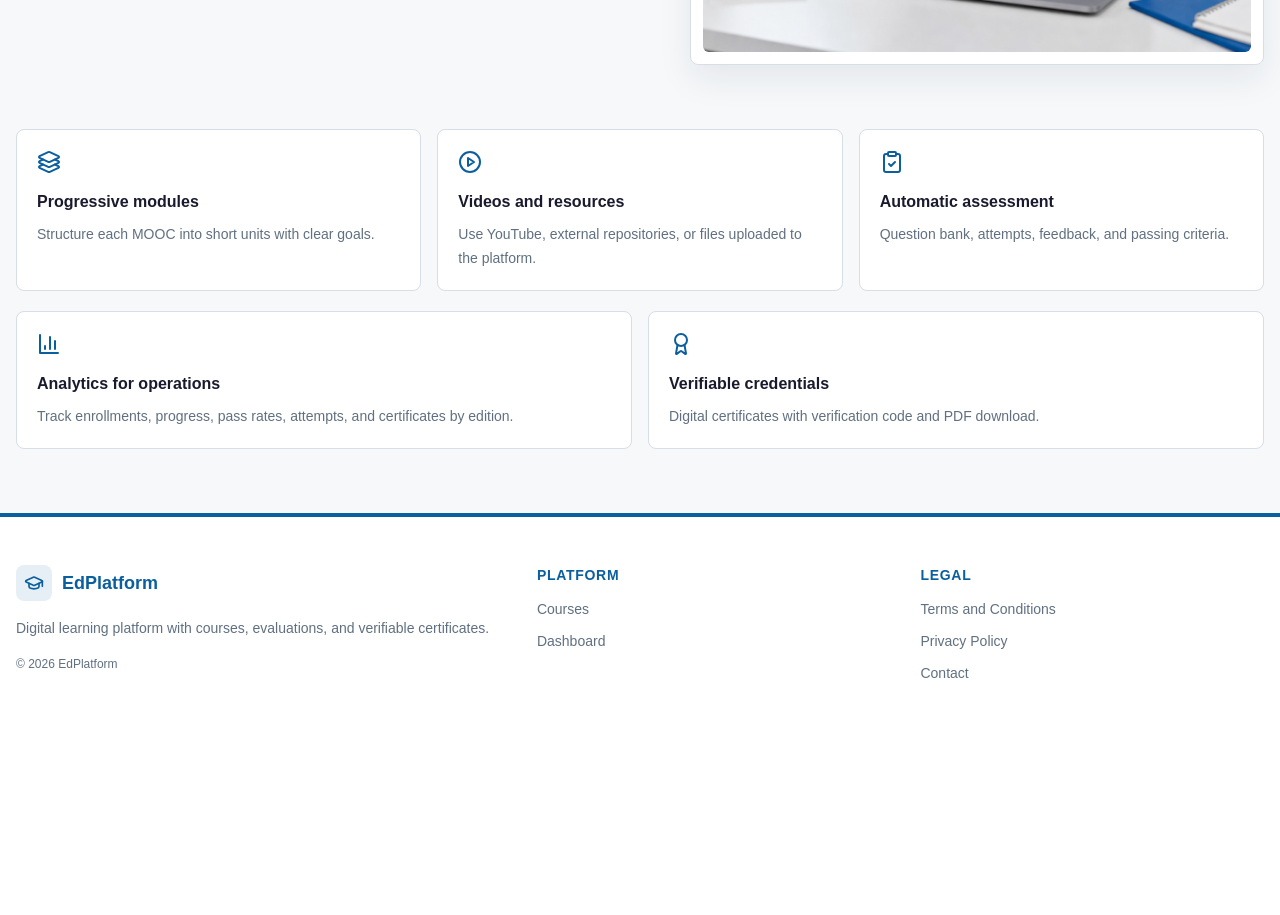
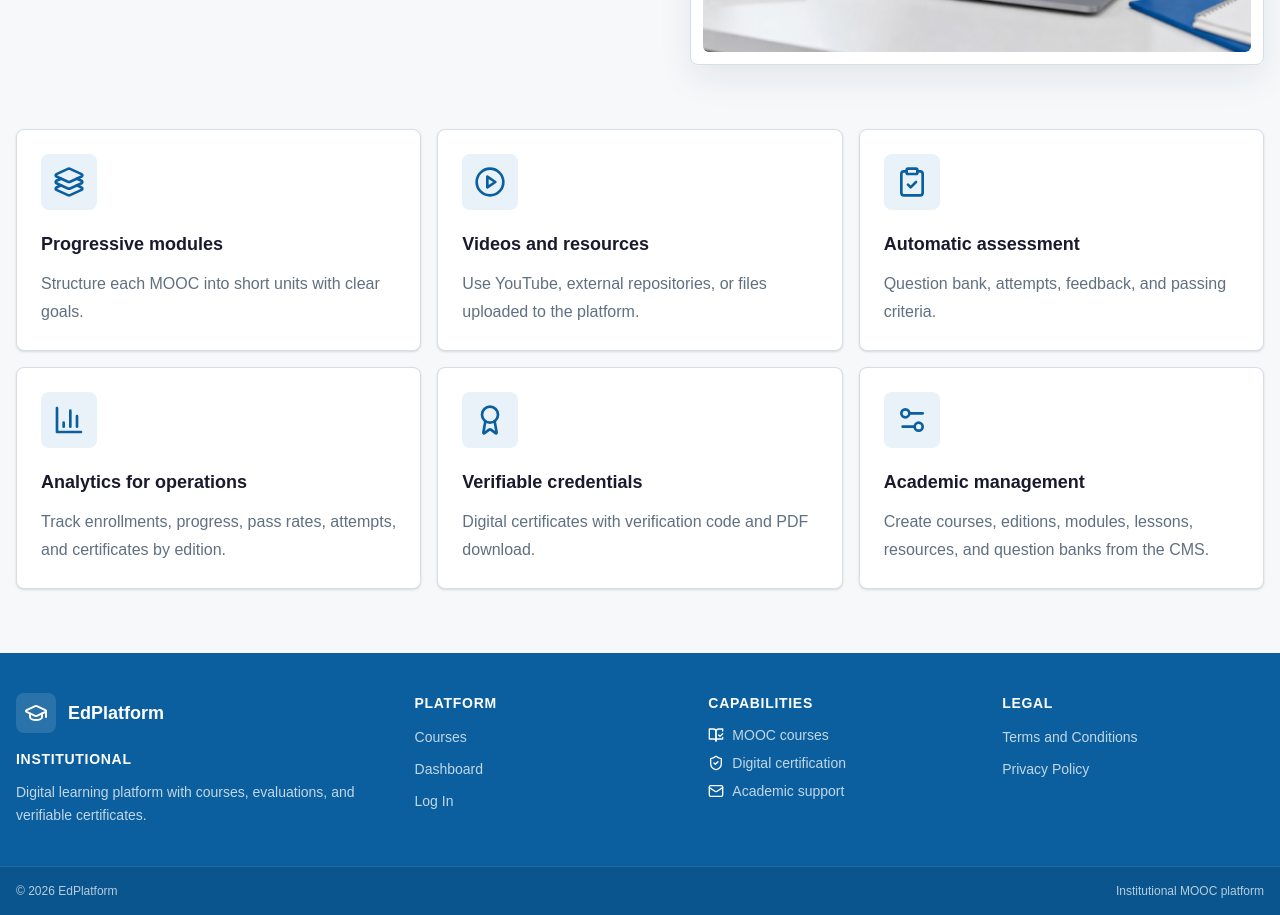
Before and after one commit to denysbuedo/cursos-enlinea, a Next.js app: page /en in a window 1280 px wide. Shown: the part 500-1415 px from the top of the page. Before the commit the page ends 1233 px from the top, so only its background shows below. Built offline with nearby package versions, Linux system fonts and the light colour scheme; no server answers.

Commit message:
style: refine home sections and footer

```diff
--- a/src/app/[lang]/page.tsx
+++ b/src/app/[lang]/page.tsx
@@ -11,6 +11,7 @@ import {
   ClipboardCheck,
   Layers3,
   PlayCircle,
+  Settings2,
 } from "lucide-react";
 
 export default async function HomePage({
@@ -45,6 +46,30 @@ export default async function HomePage({
       text: t(
         "Banco de preguntas, intentos, retroalimentación y criterios de aprobación.",
         "Question bank, attempts, feedback, and passing criteria.",
+      ),
+    },
+    {
+      icon: BarChart3,
+      title: t("Analítica para operar", "Analytics for operations"),
+      text: t(
+        "Seguimiento de matrículas, progreso, aprobación, intentos y certificados por edición.",
+        "Track enrollments, progress, pass rates, attempts, and certificates by edition.",
+      ),
+    },
+    {
+      icon: Award,
+      title: t("Credenciales verificables", "Verifiable credentials"),
+      text: t(
+        "Certificados digitales con código de verificación y descarga en PDF.",
+        "Digital certificates with verification code and PDF download.",
+      ),
+    },
+    {
+      icon: Settings2,
+      title: t("Gestión académica", "Academic management"),
+      text: t(
+        "Crea cursos, ediciones, módulos, lecciones, materiales y bancos de preguntas desde el CMS.",
+        "Create courses, editions, modules, lessons, resources, and question banks from the CMS.",
       ),
     },
   ];
@@ -108,34 +133,14 @@ export default async function HomePage({
       <section className="container mx-auto px-4 pb-16">
         <div className="grid gap-4 md:grid-cols-3">
           {courseFlow.map((item) => (
-            <div key={item.title} className="rounded-lg border border-border bg-white p-5">
-              <item.icon className="h-6 w-6 text-primary" />
-              <h3 className="mt-4 font-semibold">{item.title}</h3>
-              <p className="mt-2 text-sm leading-6 text-muted-foreground">{item.text}</p>
+            <div key={item.title} className="rounded-lg border border-border bg-white p-6 shadow-sm">
+              <div className="flex h-14 w-14 items-center justify-center rounded-lg bg-accent text-primary">
+                <item.icon className="h-8 w-8" />
+              </div>
+              <h3 className="mt-5 text-lg font-semibold">{item.title}</h3>
+              <p className="mt-3 text-base leading-7 text-muted-foreground">{item.text}</p>
             </div>
           ))}
-        </div>
-        <div className="mt-5 grid gap-4 md:grid-cols-2">
-          <div className="rounded-lg border border-border bg-white p-5">
-            <BarChart3 className="h-6 w-6 text-primary" />
-            <h3 className="mt-4 font-semibold">{t("Analítica para operar", "Analytics for operations")}</h3>
-            <p className="mt-2 text-sm leading-6 text-muted-foreground">
-              {t(
-                "Seguimiento de matrículas, progreso, aprobación, intentos y certificados por edición.",
-                "Track enrollments, progress, pass rates, attempts, and certificates by edition.",
-              )}
-            </p>
-          </div>
-          <div className="rounded-lg border border-border bg-white p-5">
-            <Award className="h-6 w-6 text-primary" />
-            <h3 className="mt-4 font-semibold">{t("Credenciales verificables", "Verifiable credentials")}</h3>
-            <p className="mt-2 text-sm leading-6 text-muted-foreground">
-              {t(
-                "Certificados digitales con código de verificación y descarga en PDF.",
-                "Digital certificates with verification code and PDF download.",
-              )}
-            </p>
-          </div>
         </div>
       </section>
     </div>
--- a/src/components/layout/Footer.tsx
+++ b/src/components/layout/Footer.tsx
@@ -1,5 +1,5 @@
 import Link from "next/link";
-import { GraduationCap } from "lucide-react";
+import { BookOpenCheck, GraduationCap, Mail, ShieldCheck } from "lucide-react";
 import type { getDictionary } from "@/lib/i18n";
 import { APP_DESCRIPTION, APP_NAME } from "@/lib/app-config";
 type Dict = ReturnType<typeof getDictionary>;
@@ -7,18 +7,54 @@ type Dict = ReturnType<typeof getDictionary>;
 export function Footer({ lang, dict }: { lang: string; dict: Dict }) {
   const t = (es: string, en: string) => (lang === "en" ? en : es);
   return (
-    <footer className="border-t-4 border-primary bg-white text-foreground" role="contentinfo">
-      <div className="container mx-auto px-4 py-12">
-        <div className="grid grid-cols-1 gap-10 sm:grid-cols-2 lg:grid-cols-[1.4fr_1fr_1fr]">
-          <div className="space-y-4">
-            <Link href={`/${lang}`} className="flex items-center gap-2.5 text-primary font-bold text-lg">
-              <div className="flex items-center justify-center w-9 h-9 rounded-lg bg-primary/10"><GraduationCap className="w-5 h-5" /></div>{APP_NAME}
+    <footer className="bg-primary text-white" role="contentinfo">
+      <div className="container mx-auto px-4 py-10">
+        <div className="grid grid-cols-1 gap-8 sm:grid-cols-2 lg:grid-cols-[1.4fr_1fr_1fr_1fr]">
+          <div>
+            <Link href={`/${lang}`} className="mb-4 flex items-center gap-3 font-bold text-white">
+              <span className="flex h-10 w-10 items-center justify-center rounded-lg bg-white/12">
+                <GraduationCap className="h-6 w-6" />
+              </span>
+              <span className="text-lg">{APP_NAME}</span>
             </Link>
-            <p className="text-sm text-muted-foreground leading-relaxed">{t(APP_DESCRIPTION.es, APP_DESCRIPTION.en)}</p>
-            <p className="text-xs text-muted-foreground">© {new Date().getFullYear()} {APP_NAME}</p>
+            <h4 className="text-sm font-semibold uppercase tracking-wider text-white">
+              {t("Institucional", "Institutional")}
+            </h4>
+            <p className="mt-3 text-sm text-white/75 leading-relaxed">{t(APP_DESCRIPTION.es, APP_DESCRIPTION.en)}</p>
           </div>
-          <div className="space-y-3"><h4 className="text-sm font-semibold text-primary uppercase tracking-wider">{t("Plataforma","Platform")}</h4><ul className="space-y-2"><li><Link href={`/${lang}/courses`} className="text-sm text-muted-foreground hover:text-primary">{dict.nav.courses}</Link></li><li><Link href={`/${lang}/dashboard`} className="text-sm text-muted-foreground hover:text-primary">{dict.nav.dashboard}</Link></li></ul></div>
-          <div className="space-y-3"><h4 className="text-sm font-semibold text-primary uppercase tracking-wider">{t("Legal","Legal")}</h4><ul className="space-y-2"><li><Link href={`/${lang}/terms`} className="text-sm text-muted-foreground hover:text-primary">{dict.footer.terms}</Link></li><li><Link href={`/${lang}/privacy`} className="text-sm text-muted-foreground hover:text-primary">{dict.footer.privacy}</Link></li><li><Link href={`/${lang}/contact`} className="text-sm text-muted-foreground hover:text-primary">{dict.footer.contact}</Link></li></ul></div>
+
+          <div className="space-y-3">
+            <h4 className="text-sm font-semibold text-white uppercase tracking-wider">{t("Plataforma","Platform")}</h4>
+            <ul className="space-y-2">
+              <li><Link href={`/${lang}/courses`} className="text-sm text-white/75 hover:text-white">{dict.nav.courses}</Link></li>
+              <li><Link href={`/${lang}/dashboard`} className="text-sm text-white/75 hover:text-white">{dict.nav.dashboard}</Link></li>
+              <li><Link href={`/${lang}/login`} className="text-sm text-white/75 hover:text-white">{dict.nav.login}</Link></li>
+            </ul>
+          </div>
+
+          <div className="space-y-3">
+            <h4 className="text-sm font-semibold text-white uppercase tracking-wider">{t("Capacidades","Capabilities")}</h4>
+            <ul className="space-y-2">
+              <li className="flex items-center gap-2 text-sm text-white/75"><BookOpenCheck className="h-4 w-4 text-white" />{t("Cursos MOOC", "MOOC courses")}</li>
+              <li className="flex items-center gap-2 text-sm text-white/75"><ShieldCheck className="h-4 w-4 text-white" />{t("Certificación digital", "Digital certification")}</li>
+              <li className="flex items-center gap-2 text-sm text-white/75"><Mail className="h-4 w-4 text-white" />{t("Soporte académico", "Academic support")}</li>
+            </ul>
+          </div>
+
+          <div className="space-y-3">
+            <h4 className="text-sm font-semibold text-white uppercase tracking-wider">{t("Legal","Legal")}</h4>
+            <ul className="space-y-2">
+              <li><Link href={`/${lang}/terms`} className="text-sm text-white/75 hover:text-white">{dict.footer.terms}</Link></li>
+              <li><Link href={`/${lang}/privacy`} className="text-sm text-white/75 hover:text-white">{dict.footer.privacy}</Link></li>
+            </ul>
+          </div>
+        </div>
+      </div>
+
+      <div className="border-t border-white/12 bg-black/10">
+        <div className="container mx-auto flex flex-col gap-2 px-4 py-4 text-xs text-white/70 sm:flex-row sm:items-center sm:justify-between">
+          <p>© {new Date().getFullYear()} {APP_NAME}</p>
+          <p>{t("Plataforma MOOC institucional", "Institutional MOOC platform")}</p>
         </div>
       </div>
     </footer>
```
